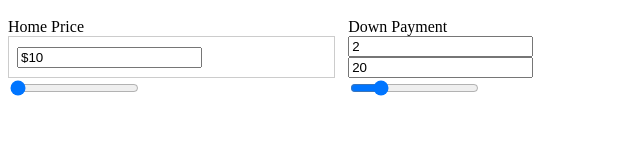
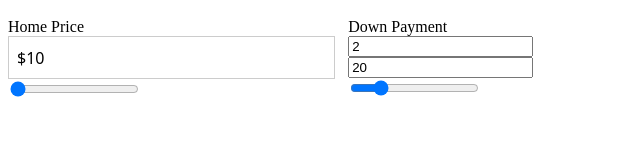
Before and after one commit to fRiend-hrsf124/costHomeOwnership-service, a React app: page / in a window 1280 px wide. Shown: the top 160 px of the page, without its empty margins (0-640 px from the left). Built offline with nearby package versions, Linux system fonts and the light colour scheme; no server answers.

Commit message:
Style text input

```diff
--- a/client/components/CostInputHomePrice.jsx
+++ b/client/components/CostInputHomePrice.jsx
@@ -22,6 +22,14 @@ const Box = styled.span`
 // eslint-disable-next-line no-unused-vars
 const Input = styled.input`
   font: 400 11px system-ui;
+  font-size: 1rem;
+  outline: none;
+  border: none;
+  margin: 0;
+  padding: 0;
+  background-image: none;
+  background-color: transparent;
+  width: 100%;
 `;
 
 // eslint-disable-next-line no-unused-vars
@@ -29,6 +37,7 @@ const Slider = styled.input`
   background: transparent;
   margin-top: 16px;
   margin-bottom: 0;
+  width: 100%;
   color: rgb(144, 144, 144);
 `;
 
@@ -38,6 +47,7 @@ const HomePrice = (props) => {
   const [costSlider, setCostSlider] = React.useState(cost);
   const [inputSelected, setInputSelected] = React.useState(false);
 
+  const inputRef = React.createRef();
 
   const handleTextChange = (e) => {
     setCost(e.target.value);
@@ -60,19 +70,26 @@ const HomePrice = (props) => {
     handleCostSubmit(costForm);
   };
 
+  const handleInputSelect = () => {
+    setInputSelected(true);
+    inputRef.current.focus();
+  };
+
   return (
     <Container>
       <span>Home Price</span>
-      <Box>
-        <input
+      <Box
+        onBlur={handleInputDeselect}
+        onFocus={handleInputSelect}
+      >
+        <Input
           type="text"
           id="cost"
+          ref={inputRef}
           name="cost"
           value={inputSelected ? costForm : formatNum(costForm)}
           onChange={handleTextChange}
           onKeyDown={handleTextEnter}
-          onBlur={handleInputDeselect}
-          onFocus={() => setInputSelected(true)}
         />
       </Box>
       <input
```
